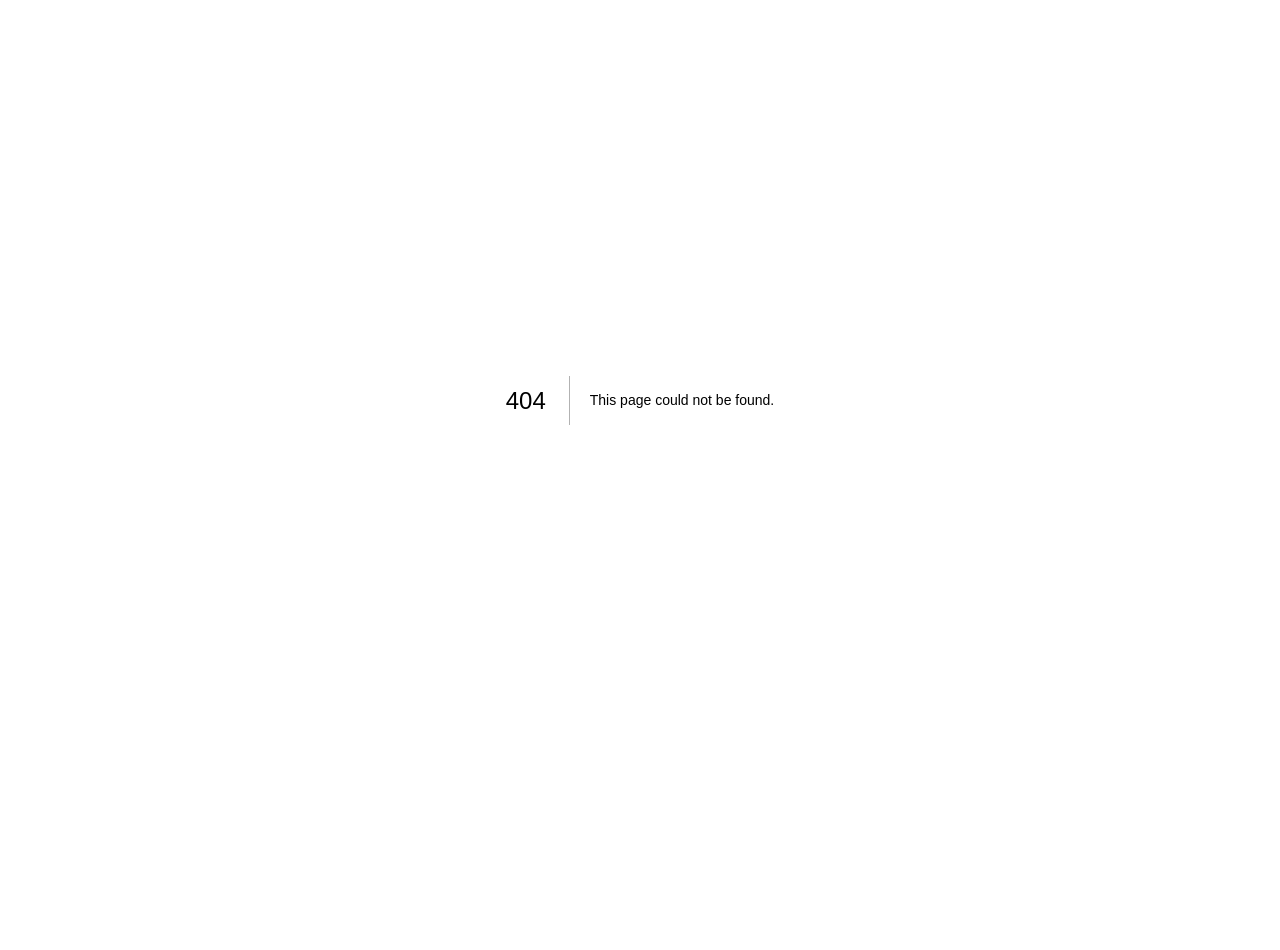
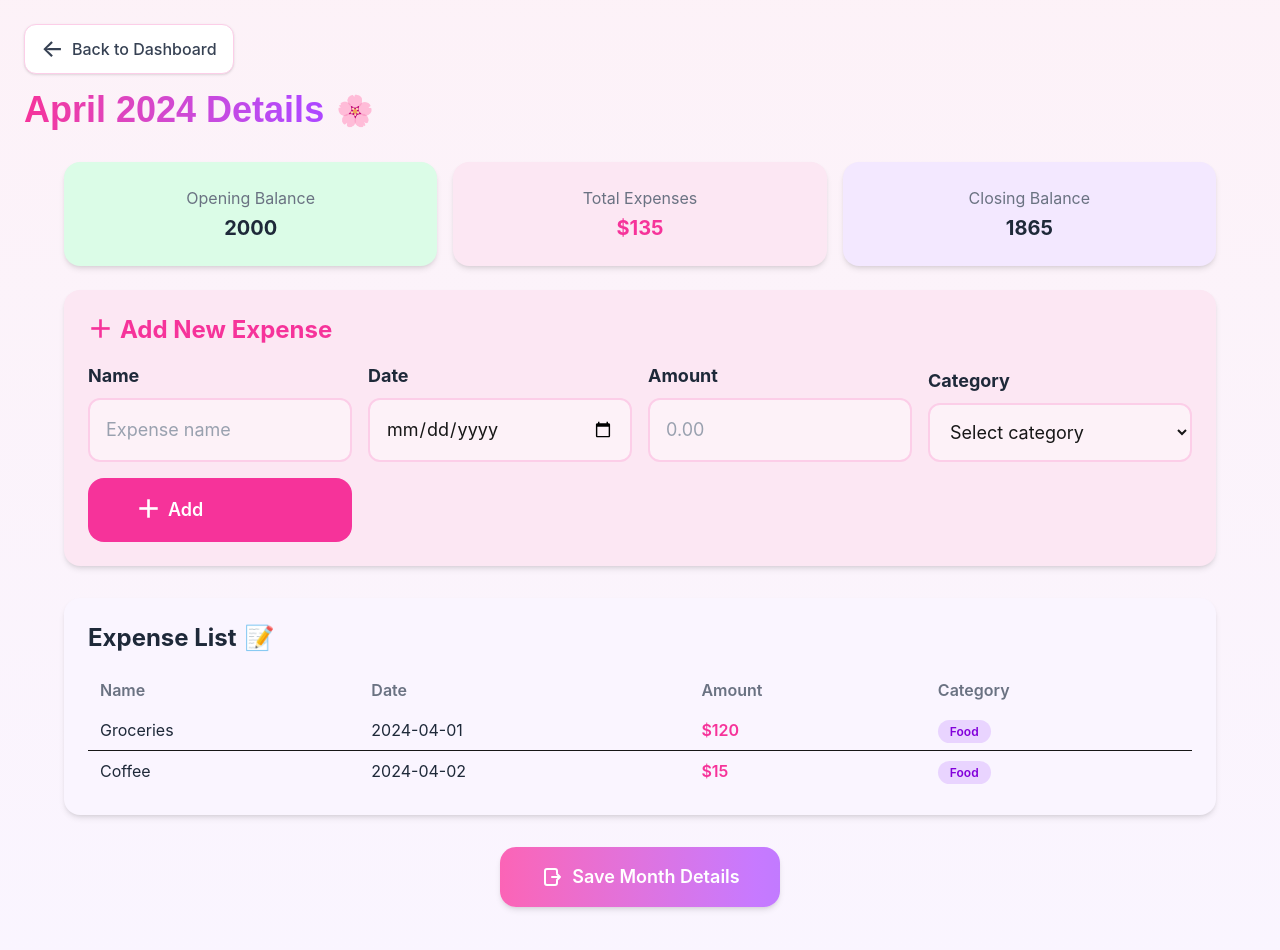
Before and after one commit to zubiiaa/expense-tracker, a Next.js app: page /month-detail in a window 1280 px wide. Before the commit this address had no page. Shown: the top 950 px of the page. Before the commit the page ends 800 px from the top, so only its background shows below. Built offline with nearby package versions, Linux system fonts and the light colour scheme.

Commit message:
Month detail screen

```diff
--- /dev/null
+++ b/src/app/month-detail/page.tsx
@@ -0,0 +1,192 @@
+"use client";
+
+import { useState } from "react";
+import { useRouter, useSearchParams } from "next/navigation";
+import '../../styles/theme.css';
+
+const categories = ["Food", "Transport", "Shopping", "Bills", "Other"];
+
+const initialExpenses = [
+  { name: "Groceries", date: "2024-04-01", amount: 120, category: "Food" },
+  { name: "Coffee", date: "2024-04-02", amount: 15, category: "Food" },
+];
+
+export default function MonthDetail() {
+  const router = useRouter();
+  const searchParams = useSearchParams();
+  const viewOnly = searchParams.get('viewOnly') === '1';
+  const [expenseName, setExpenseName] = useState("");
+  const [expenseDate, setExpenseDate] = useState("");
+  const [expenseAmount, setExpenseAmount] = useState("");
+  const [expenseCategory, setExpenseCategory] = useState("");
+  const [expenses, setExpenses] = useState(initialExpenses);
+
+  // Placeholder summary values
+  const openingBalance = 2000;
+  const totalExpenses = expenses.reduce((sum, e) => sum + Number(e.amount), 0);
+  const closingBalance = openingBalance - totalExpenses;
+
+  // Add expense (not functional yet)
+  const handleAddExpense = () => {
+    // Add logic if needed
+  };
+
+  return (
+    <div className="min-h-screen bg-gradient-to-b from-pink-50 to-purple-50 p-6">
+      {/* Back to Dashboard */}
+      <button
+        className="flex items-center gap-2 text-gray-700 hover:text-purple-600 font-medium mb-4 border border-pink-200 rounded-xl px-4 py-2 bg-white shadow-sm"
+        onClick={() => router.push("/dashboard")}
+      >
+        <span className="text-2xl">←</span> Back to Dashboard
+      </button>
+
+      {/* Heading */}
+      <div className="flex items-center gap-3 mb-8">
+        <h1 className="text-4xl font-extrabold text-transparent bg-clip-text bg-gradient-to-r from-pink-500 to-purple-500 font-display">April 2024 Details</h1>
+        <span className="text-3xl">🌸</span>
+      </div>
+
+      {/* Summary Cards - Compact in viewOnly */}
+      <div className={`grid grid-cols-1 md:grid-cols-3 gap-4 mb-6 max-w-6xl mx-auto ${viewOnly ? 'p-2' : ''}`}>
+        <div className="bg-green-100 rounded-2xl shadow-md p-6 text-center">
+          <div className="text-base text-gray-500 mb-1">Opening Balance</div>
+          <div className="text-xl font-bold text-gray-800">{openingBalance}</div>
+        </div>
+        <div className="bg-pink-100 rounded-2xl shadow-md p-6 text-center">
+          <div className="text-base text-gray-500 mb-1">Total Expenses</div>
+          <div className="text-xl font-bold text-pink-500">${totalExpenses}</div>
+        </div>
+        <div className="bg-purple-100 rounded-2xl shadow-md p-6 text-center">
+          <div className="text-base text-gray-500 mb-1">Closing Balance</div>
+          <div className="text-xl font-bold text-gray-800">{closingBalance}</div>
+        </div>
+      </div>
+
+      {/* Add New Expense Card - Only show if not viewOnly */}
+      {!viewOnly && (
+        <div className="bg-pink-100 rounded-2xl shadow-md p-6 mb-8 max-w-6xl mx-auto">
+          <div className="flex items-center gap-2 text-2xl font-bold text-pink-500 mb-4">
+            <span className="text-2xl">＋</span> Add New Expense
+          </div>
+          <form className="grid grid-cols-1 md:grid-cols-4 gap-4 items-end">
+            <div className="flex flex-col">
+              <label className="mb-2 font-bold text-lg text-gray-800" htmlFor="expense-name">Name</label>
+              <input
+                id="expense-name"
+                className="p-4 rounded-xl border-2 border-pink-200 bg-pink-50 text-lg focus:outline-none focus:ring-2 focus:ring-pink-300 placeholder:text-gray-400"
+                placeholder="Expense name"
+                value={expenseName}
+                onChange={e => setExpenseName(e.target.value)}
+              />
+            </div>
+            <div className="flex flex-col">
+              <label className="mb-2 font-bold text-lg text-gray-800" htmlFor="expense-date">Date</label>
+              <input
+                id="expense-date"
+                type="date"
+                className="p-4 rounded-xl border-2 border-pink-200 bg-pink-50 text-lg focus:outline-none focus:ring-2 focus:ring-pink-300 placeholder:text-gray-400"
+                placeholder="mm/dd/yyyy"
+                value={expenseDate}
+                onChange={e => setExpenseDate(e.target.value)}
+              />
+            </div>
+            <div className="flex flex-col">
+              <label className="mb-2 font-bold text-lg text-gray-800" htmlFor="expense-amount">Amount</label>
+              <input
+                id="expense-amount"
+                type="number"
+                className="p-4 rounded-xl border-2 border-pink-200 bg-pink-50 text-lg focus:outline-none focus:ring-2 focus:ring-pink-300 placeholder:text-gray-400"
+                placeholder="0.00"
+                value={expenseAmount}
+                onChange={e => setExpenseAmount(e.target.value)}
+              />
+            </div>
+            <div className="flex flex-col">
+              <label className="mb-2 font-bold text-lg text-gray-800" htmlFor="expense-category">Category</label>
+              <select
+                id="expense-category"
+                className="p-4 rounded-xl border-2 border-pink-200 bg-pink-50 text-lg focus:outline-none focus:ring-2 focus:ring-pink-300"
+                value={expenseCategory}
+                onChange={e => setExpenseCategory(e.target.value)}
+              >
+                <option value="">Select category</option>
+                {categories.map(cat => (
+                  <option key={cat} value={cat}>{cat}</option>
+                ))}
+              </select>
+            </div>
+            <button
+              type="button"
+              className="bg-pink-500 hover:bg-pink-600 text-white rounded-2xl px-12 py-4 text-lg font-semibold flex items-center gap-2 transition mt-6 md:mt-0 h-full"
+              onClick={handleAddExpense}
+              style={{ minHeight: '56px' }}
+            >
+              <span className="text-2xl">＋</span> Add
+            </button>
+          </form>
+        </div>
+      )}
+
+      {/* Expense List Table - Drag and Drop, Compact in viewOnly */}
+      <div className={`bg-purple-50 rounded-2xl shadow-md ${viewOnly ? 'p-4' : 'p-6'} mb-8 max-w-6xl mx-auto`}>
+        <div className={`flex items-center gap-2 ${viewOnly ? 'text-xl' : 'text-2xl'} font-bold text-gray-800 mb-4`}>
+          Expense List <span>📝</span>
+        </div>
+        <table className={`w-full text-left ${viewOnly ? 'text-base' : ''}`}>
+          <thead>
+            <tr className="text-gray-500 text-base">
+              <th className="py-2 px-3 font-semibold">Name</th>
+              <th className="py-2 px-3 font-semibold">Date</th>
+              <th className="py-2 px-3 font-semibold">Amount</th>
+              <th className="py-2 px-3 font-semibold">Category</th>
+            </tr>
+          </thead>
+          <tbody>
+            {expenses.map((exp, idx) => (
+              <tr
+                key={idx}
+                className={`border-b last:border-b-0 hover:bg-purple-100/60 transition ${!viewOnly ? 'cursor-move' : ''}`}
+                draggable={!viewOnly}
+                onDragStart={e => {
+                  if (!viewOnly) e.dataTransfer.setData('text/plain', idx.toString());
+                }}
+                onDragOver={e => !viewOnly && e.preventDefault()}
+                onDrop={e => {
+                  if (!viewOnly) {
+                    const fromIdx = Number(e.dataTransfer.getData('text/plain'));
+                    if (fromIdx === idx) return;
+                    const updated = [...expenses];
+                    const [moved] = updated.splice(fromIdx, 1);
+                    updated.splice(idx, 0, moved);
+                    setExpenses(updated);
+                  }
+                }}
+              >
+                <td className="py-2 px-3 text-base text-gray-800">{exp.name}</td>
+                <td className="py-2 px-3 text-base text-gray-800">{exp.date}</td>
+                <td className="py-2 px-3 text-base font-semibold text-pink-500">${exp.amount}</td>
+                <td className="py-2 px-3">
+                  <span className="bg-purple-200 text-purple-700 rounded-full px-3 py-1 text-xs font-semibold">{exp.category}</span>
+                </td>
+              </tr>
+            ))}
+          </tbody>
+        </table>
+      </div>
+
+      {/* Save Month Details Button */}
+      <div className="flex justify-center mb-8">
+        <button
+          className="bg-gradient-to-r from-pink-400 to-purple-400 hover:from-pink-500 hover:to-purple-500 text-white rounded-2xl px-10 py-4 text-lg font-semibold flex items-center gap-2 transition shadow-md"
+          onClick={() => router.push('/month-overview')}
+        >
+          <svg xmlns="http://www.w3.org/2000/svg" fill="none" viewBox="0 0 24 24" strokeWidth={2} stroke="currentColor" className="w-6 h-6">
+            <path strokeLinecap="round" strokeLinejoin="round" d="M17 16v2a2 2 0 01-2 2H7a2 2 0 01-2-2V6a2 2 0 012-2h8a2 2 0 012 2v2m-5 4h8m0 0l-3-3m3 3l-3 3" />
+          </svg>
+          Save Month Details
+        </button>
+      </div>
+    </div>
+  );
+}
```
